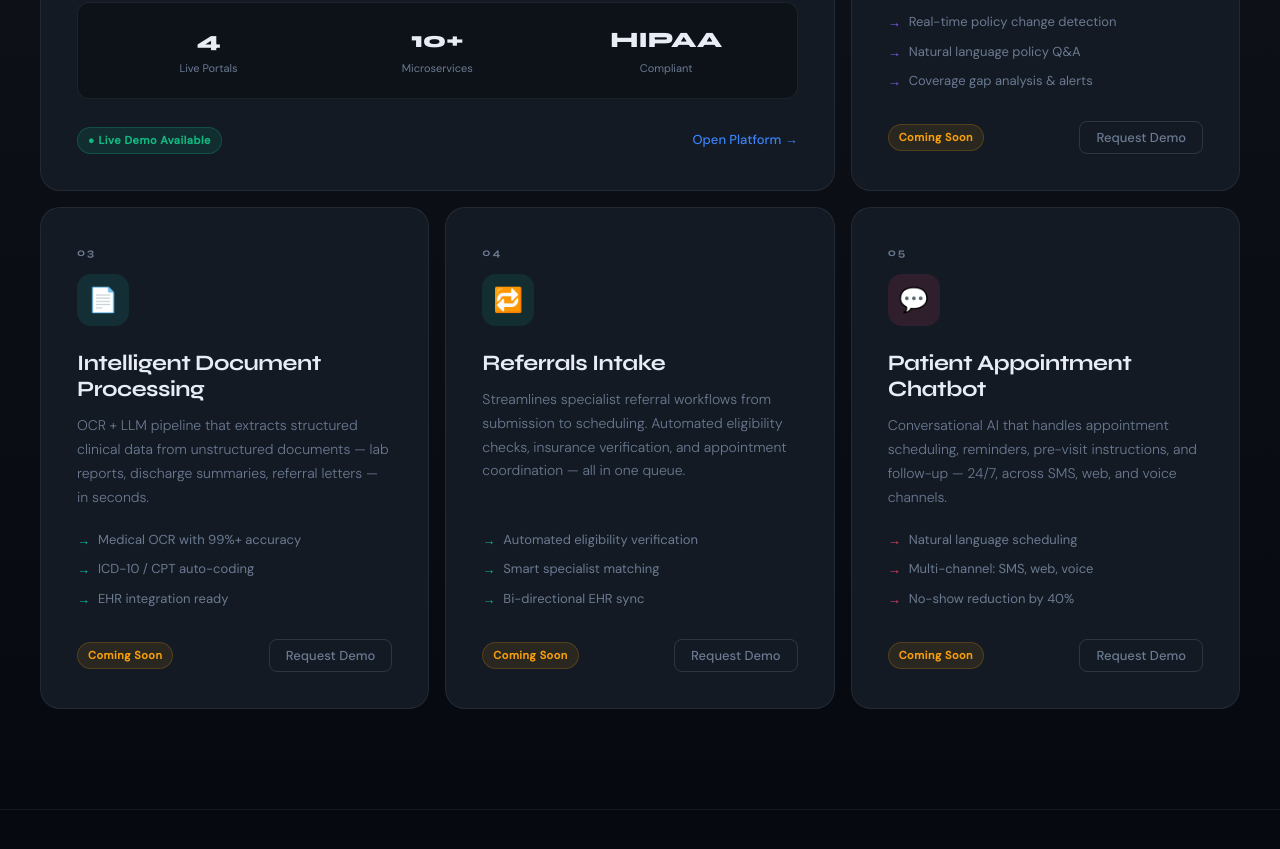
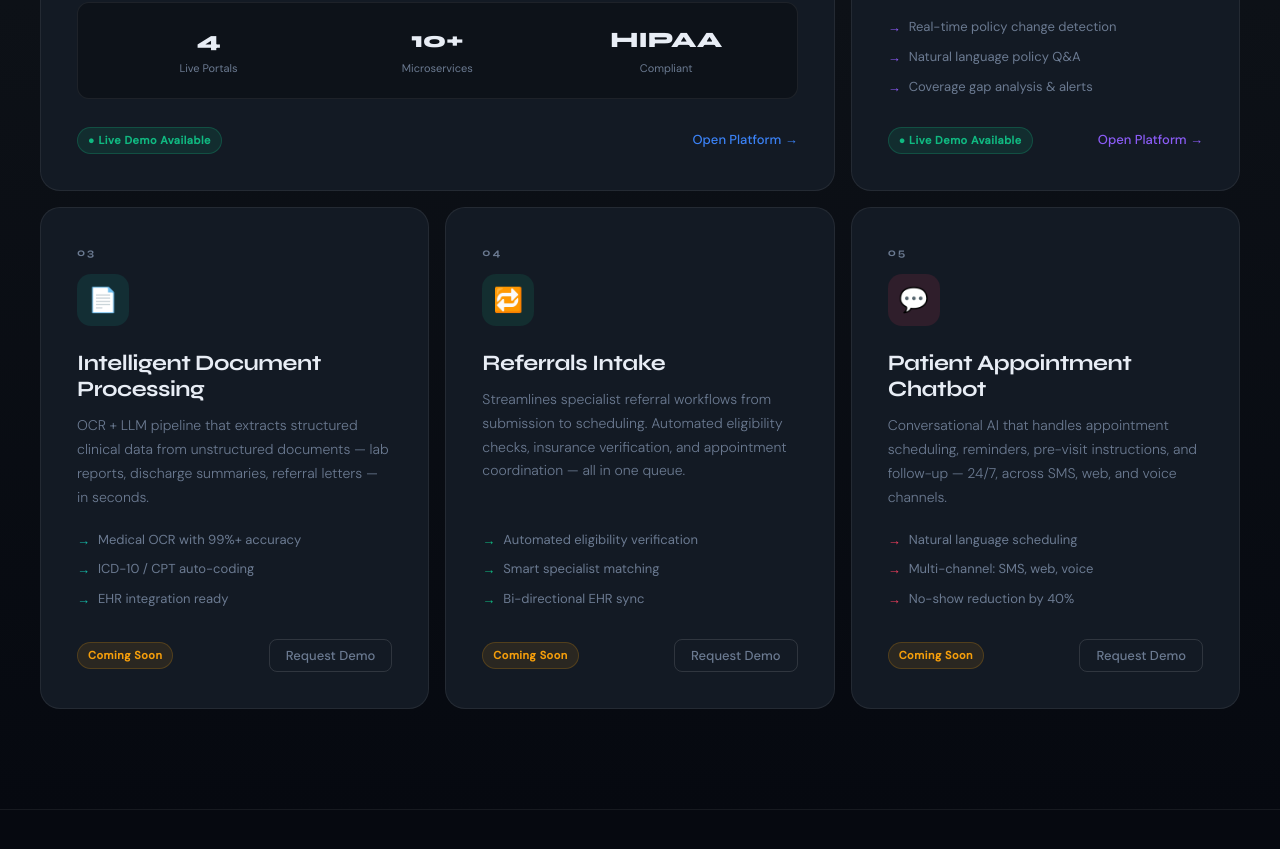
Before and after one commit to saify09/Health_AI_Landing_Page, a plain HTML site: page index.html in a window 1280 px wide. Shown: the part 1607-2456 px from the top of the page. Drawn offline with Linux system fonts and the light colour scheme.

Commit message:
Update product status to 'Live Demo Available'

```diff
--- a/index.html
+++ b/index.html
@@ -882,8 +882,10 @@ footer {
           <li>Coverage gap analysis &amp; alerts</li>
         </ul>
         <div class="product-footer">
-          <span class="product-status status-soon">Coming Soon</span>
-          <button class="product-link-muted">Request Demo</button>
+          <span class="product-status status-live">● Live Demo Available</span>
+          <a href="https://aidrivenclinical.com" target="_blank" class="product-link">
+            Open Platform →
+          </a>
         </div>
       </div>
 
```
